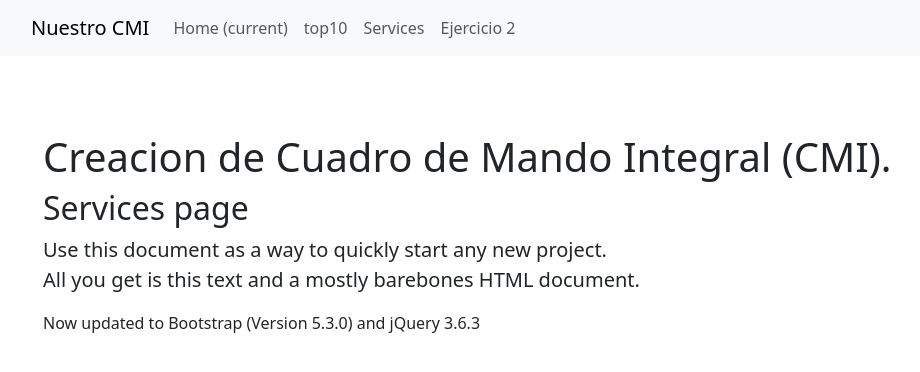
After one commit to lilpah/Practica1SI, a Flask app: page /ejercicio1.html in a window 1280 px wide. The commit adds this page. Shown: the top 372 px of the page, without its empty margins (51-971 px from the left). Run offline with Flask 3, Linux system fonts and the light colour scheme; some libraries are stand-ins or nearby versions.

Commit message:
ejercicio 1

```diff
--- a/src/app.py
+++ b/src/app.py
@@ -25,9 +25,9 @@ def top10():
     return render_template("top10.html", app_data=app_data)
 
 
-@app.route("/service")
+@app.route("/ejercicio1.html")
 def service():
-    return render_template("service.html", app_data=app_data)
+    return render_template("ejercicio1.html", app_data=app_data)
 
 
 @app.route("/ejercicio2")
--- /dev/null
+++ b/src/templates/ejercicio1.html
@@ -0,0 +1,9 @@
+{% extends 'layout.html' %}
+
+{% block body %}
+    <h1>{{ app_data['description'] }}</h1>
+    <h2>Services page</h2>
+    <p class="lead">Use this document as a way to quickly start any new project.
+        <br> All you get is this text and a mostly barebones HTML document.</p>
+    <div> Now updated to Bootstrap (Version 5.3.0) and jQuery 3.6.3</div>
+{% endblock %}
--- a/src/templates/includes/_navbar.html
+++ b/src/templates/includes/_navbar.html
@@ -17,7 +17,7 @@
           <a class="nav-link" href="/top10">top10</a>
         </li>
         <li class="nav-item">
-          <a class="nav-link" href="/service">Services</a>
+          <a class="nav-link" href="/ejercicio1">Services</a>
         </li>
         <li class="nav-item">
           <a class="nav-link" href="/ejercicio2">Ejercicio 2</a>
```
Also changed, not shown: src/templates/service.html (deleted, +0 -9 lines).
